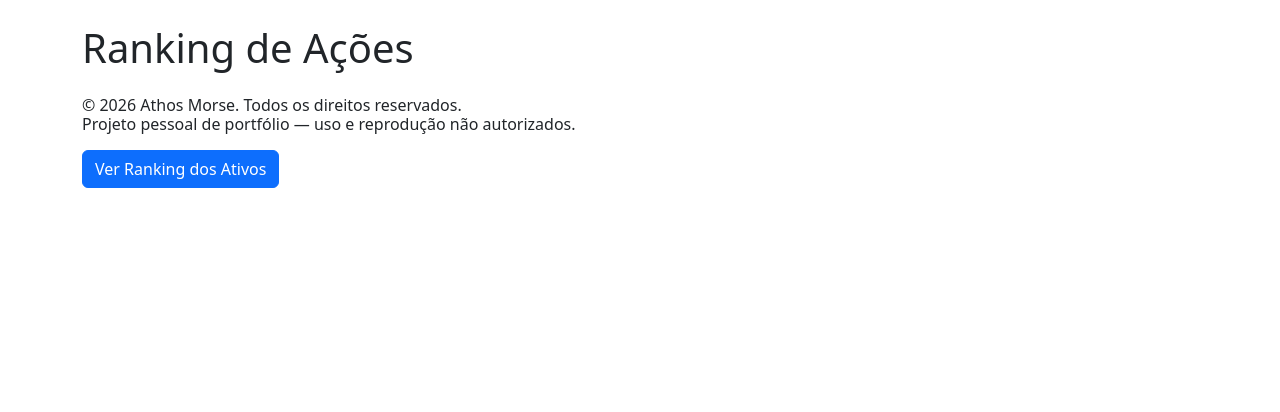
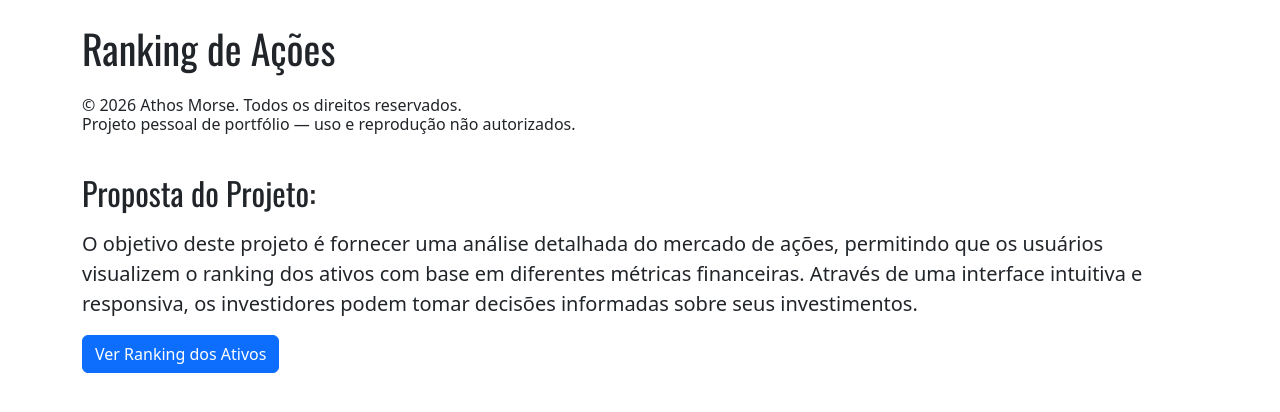
Before and after one commit to athosmorse/finance-analystic, a Flask app: page / in a window 1280 px wide. Shown: the top 412 px of the page. Run offline with Flask 3, Linux system fonts and the light colour scheme.

Commit message:
mudando regras de aparencia

```diff
--- a/templates/index.html
+++ b/templates/index.html
@@ -4,13 +4,27 @@
     <meta charset="UTF-8">
     <meta name="viewport" content="width=device-width, initial-scale=1.0">
     <link href="https://cdn.jsdelivr.net/npm/bootstrap@5.3.3/dist/css/bootstrap.min.css" rel="stylesheet">
+    <!-- Importação da fonte Oswald do Google Fonts -->
+    <link rel="preconnect" href="https://fonts.googleapis.com">
+    <link rel="preconnect" href="https://fonts.gstatic.com" crossorigin>
+    <link href="https://fonts.googleapis.com/css2?family=Oswald:wght@400;700&display=swap" rel="stylesheet">
+
+<!-- ================================================================================================================= -->
+
     <title>Finance Analystic</title>
 </head>
 <body>
     <div class="container">
-        <h1 class="my-4">Ranking de Ações</h1>
+        <h1 class="my-4"><p style="font-family: 'Oswald';">Ranking de Ações</p></h1>
         <h6>© 2026 Athos Morse. Todos os direitos reservados.
         <p>Projeto pessoal de portfólio — uso e reprodução não autorizados.</p></h6>
+        <br>
+        <h2><p style="font-family: 'Oswald';">Proposta do Projeto:</p></h2>
+        <p class="lead">O objetivo deste projeto é fornecer uma análise detalhada do mercado de ações,
+            permitindo que os usuários visualizem o ranking dos ativos com base
+            em diferentes métricas financeiras.
+            Através de uma interface intuitiva e responsiva, os investidores podem
+            tomar decisões informadas sobre seus investimentos.</p>
 
         <a href="/ranking" id="botaoRanking" class="btn btn-primary" onclick="iniciarAnimacao()">Ver Ranking dos Ativos</a>
 
```
Also changed, not shown: templates/ranking.html (+7 -1 lines).
